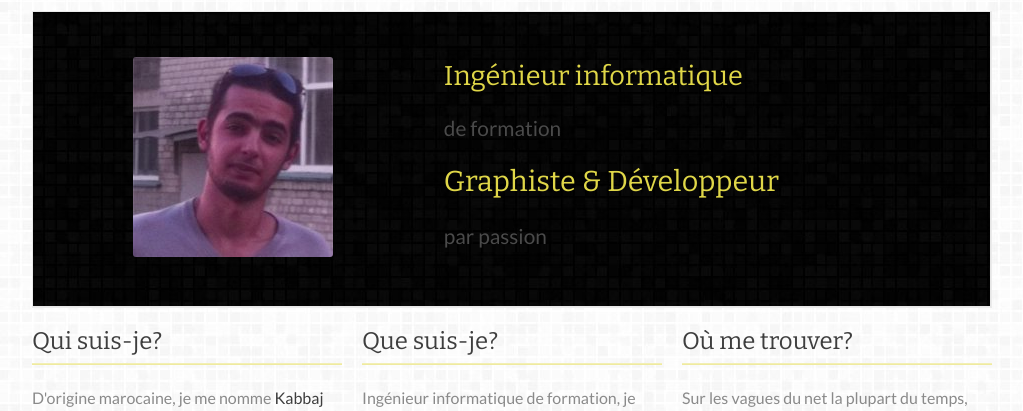
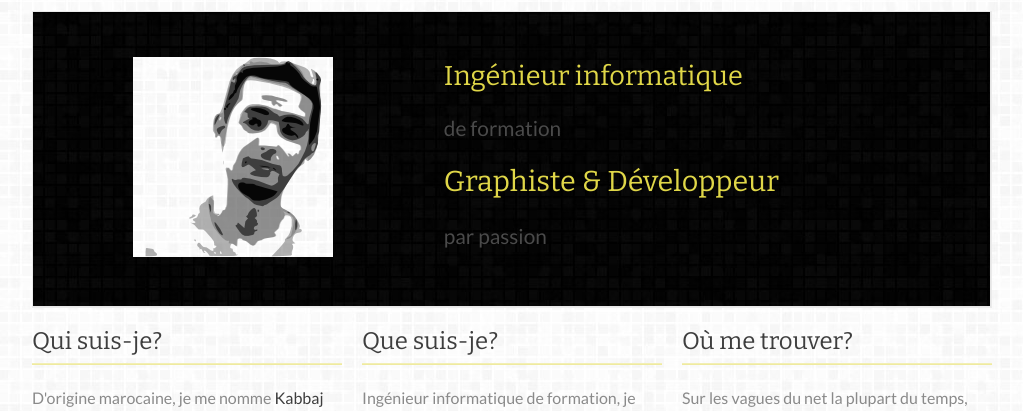
Before and after one commit to KabbAmine/KabbAmine.github.io, a web app: file index.html in a window 1280 px wide. Shown: the part 46-457 px from the top of the page, without its empty margins (128-1151 px from the left). Run offline with its HTML, style and script files only (its server is not run), Linux system fonts and the light colour scheme.

Commit message:
Set new image in #titlebox & modify it style

```diff
--- a/css/app.css
+++ b/css/app.css
@@ -1750,11 +1750,10 @@ body {
   background: #8a8a8a url('img/pattern_dark.jpg?1414404571'); }
   #header #titleBox * {
     text-align: center; }
+  #header #titleBox img {
+    background: #8a8a8a url('img/pattern.jpg?1414404587') fixed; }
   #header #titleBox ul {
-    margin-bottom: 22.4px;
-    -moz-border-radius: 3px;
-    -webkit-border-radius: 3px;
-    border-radius: 3px; }
+    margin-bottom: 22.4px; }
   #header #titleBox h1 {
     font-size: 1.7em;
     line-height: 1.4em;
--- a/index.html
+++ b/index.html
@@ -50,7 +50,7 @@
           <div class="fl-col-s-12 ft-col-l-5">
             <ul class="bubble-img-m2">
               <li>
-                <img src="img/me.jpg" alt="Me">
+				  <img src="img/me_transparent.png" alt="Me">
                 <p>&lt;C-c&gt;gg=G</p>
               </li>
             </ul>
```
Also changed, not shown: sass/layout/_Title_box.scss (+3 -4 lines), img/me.jpg, img/me_transparent.png (added).
